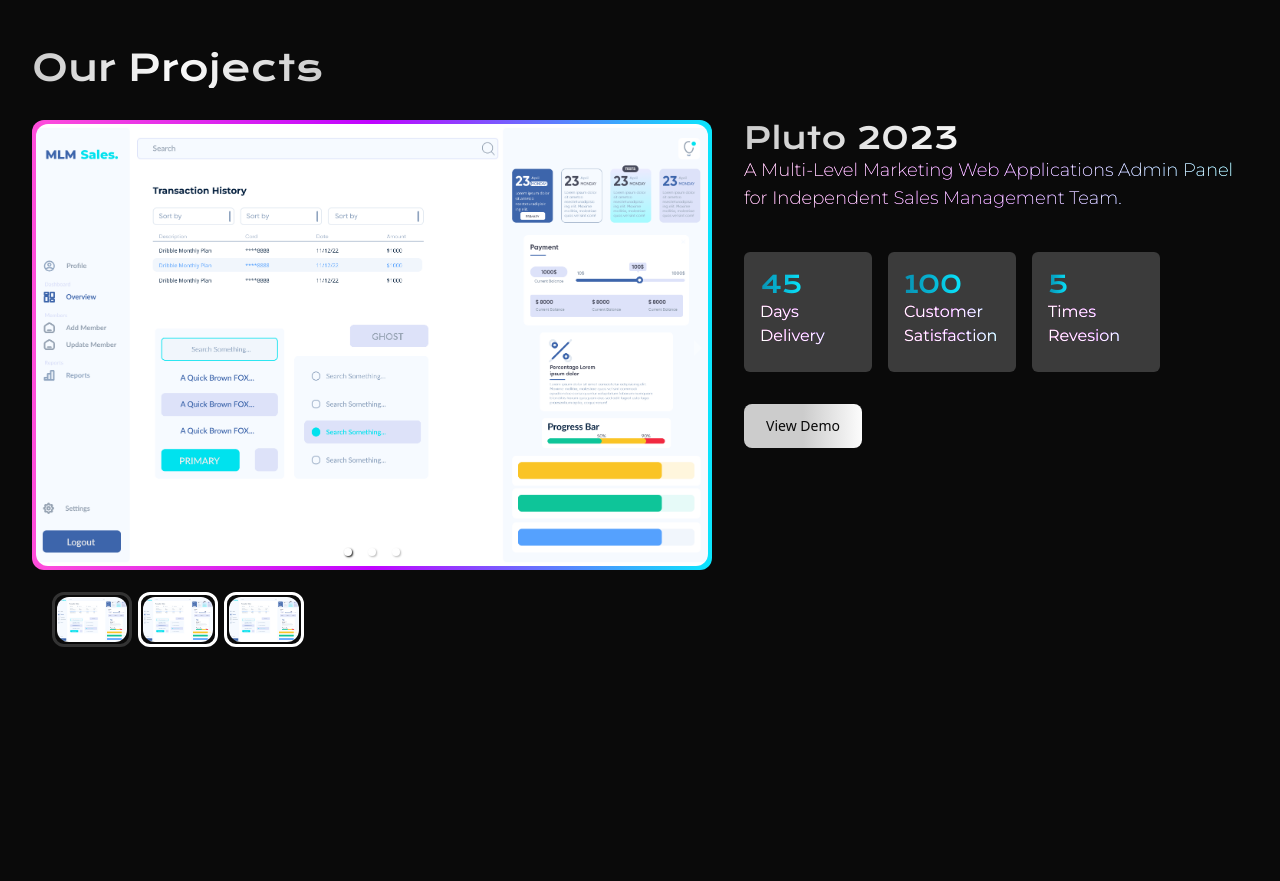
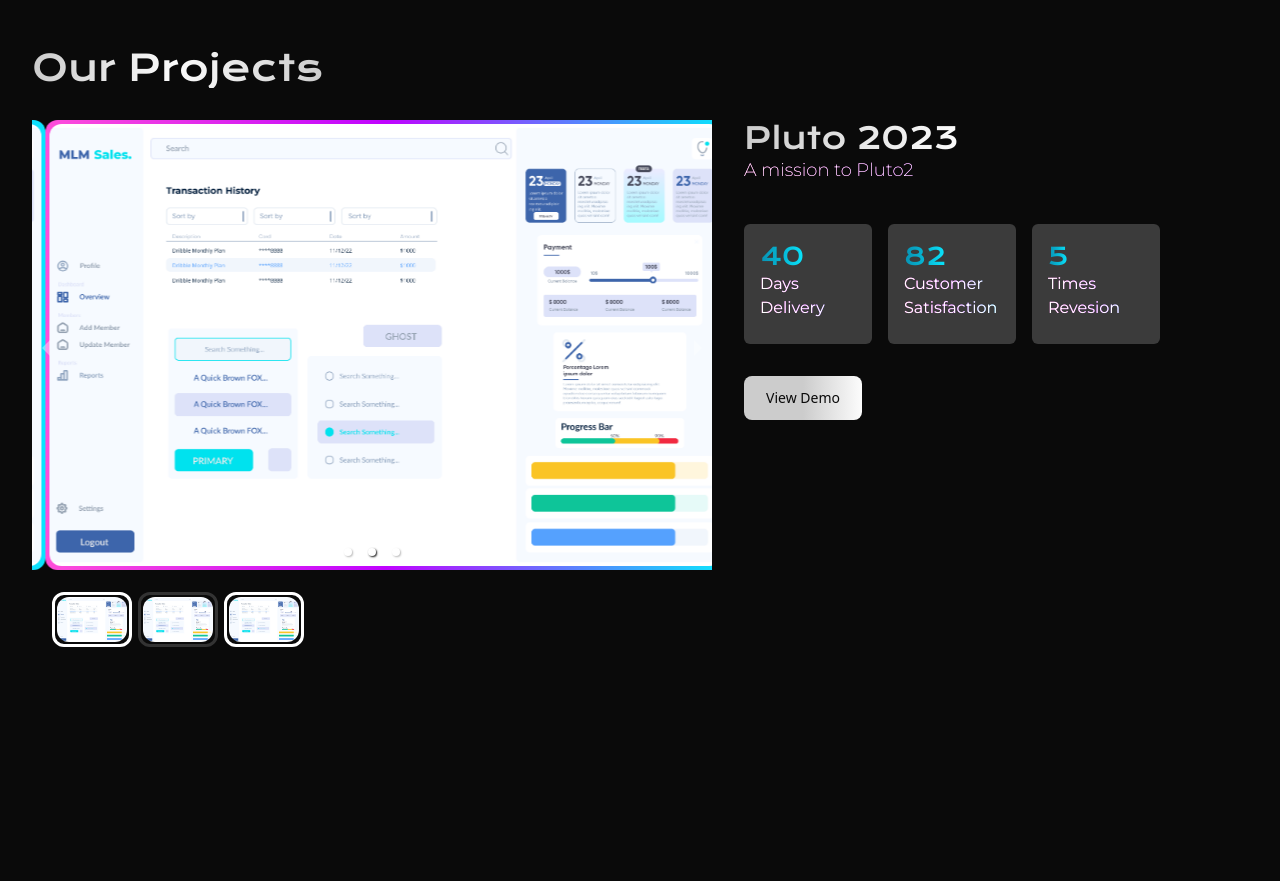
Before and after one commit to asif-bhuti/perceptron-client, a React (Create React App) app: page /services in a window 1280 px wide. Shown: the part 1760-2641 px from the top of the page. Built offline with nearby package versions, Linux system fonts and the light colour scheme.

Commit message:
Update carousel transition

```diff
--- a/src/components/Carousel/CustomCarousel.jsx
+++ b/src/components/Carousel/CustomCarousel.jsx
@@ -51,6 +51,10 @@ export const CustomCarousel = () => {
           showArrows={true}
           showStatus={false}
           showThumbs={true}
+          autoPlay={true}
+          infiniteLoop={true}
+          transitionTime={1000}
+          interval={4000}
           onChange={handleSlideChange}
           className="w-[680px] mr-8 mobile:h-[350px] mobile:w-[380px]"
         >
```
